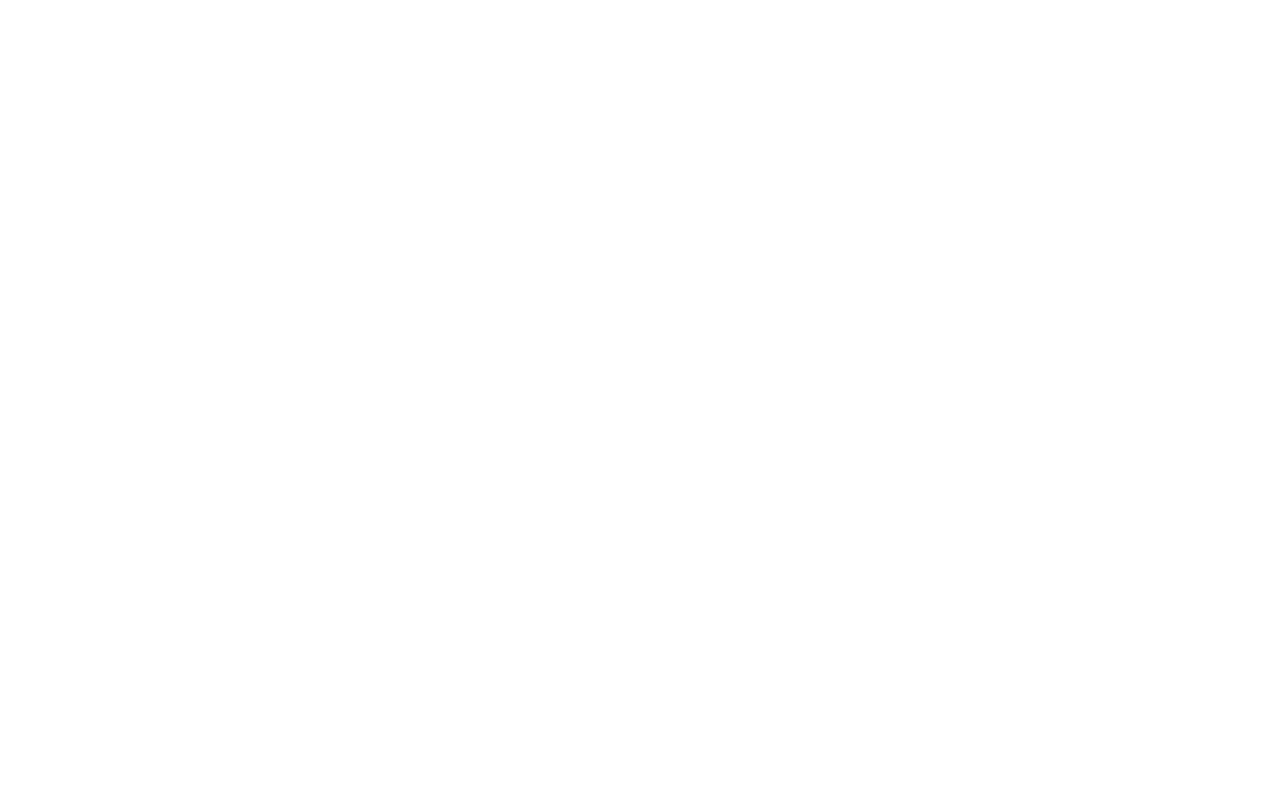
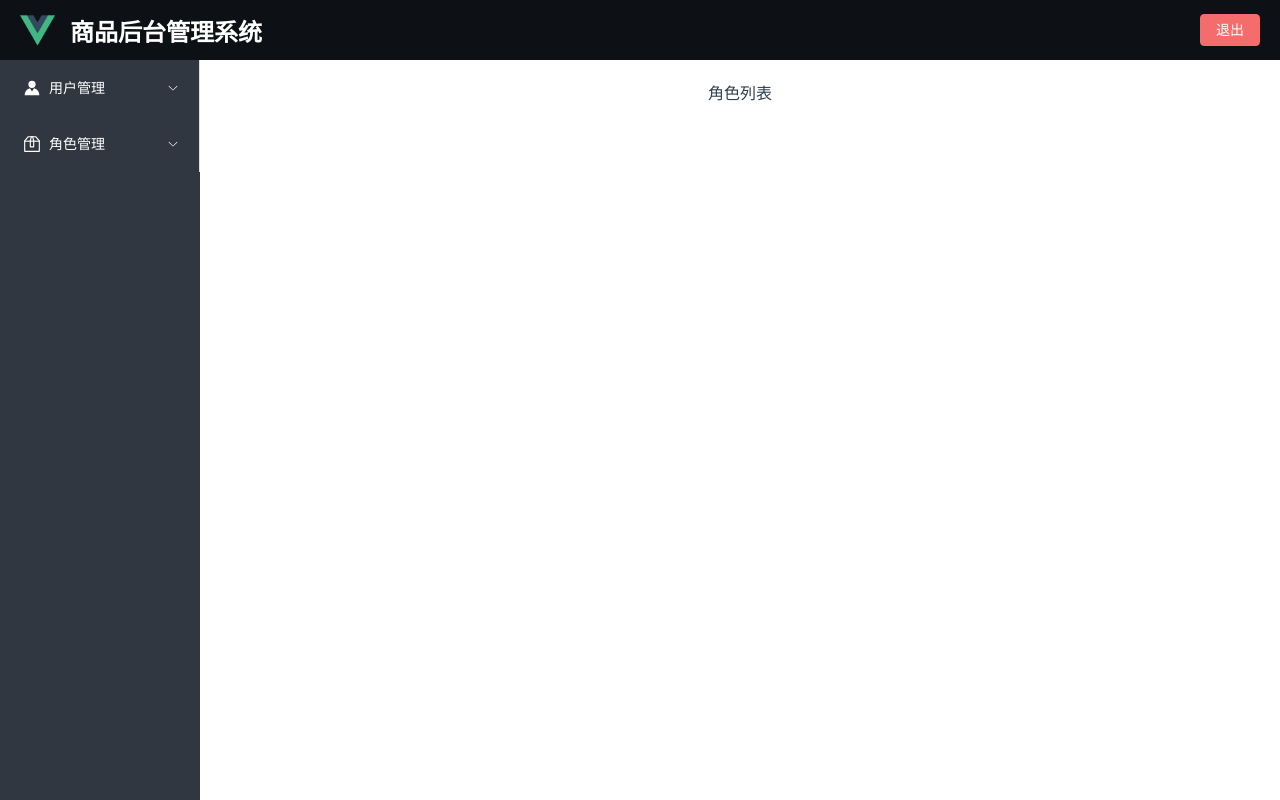
Before and after one commit to crazymen-nanke/shop, a Vue app: page /roles in a window 1280 px wide. Before the commit this address had no page. Built offline with nearby package versions, Linux system fonts and the light colour scheme.

Commit message:
创建Menu菜单与标题栏布局样式

```diff
--- a/package.json
+++ b/package.json
@@ -9,6 +9,7 @@
     "lint": "vue-cli-service lint"
   },
   "dependencies": {
+    "@element-plus/icons-vue": "^2.0.10",
     "core-js": "^3.8.3",
     "element-plus": "^2.2.28",
     "vue": "^3.2.13",
--- a/src/App.vue
+++ b/src/App.vue
@@ -4,6 +4,11 @@
 </template>
 
 <style>
+* {
+  margin: 0;
+  padding: 0;
+}
+
 #app {
   font-family: Avenir, Helvetica, Arial, sans-serif;
   -webkit-font-smoothing: antialiased;
@@ -24,4 +29,16 @@ nav a {
 nav a.router-link-exact-active {
   color: #42b983;
 }
+
+/* flex布局样式 */
+.flex-float {
+  display: flex;
+  justify-content: space-between;
+  align-items: center;
+}
+
+.flex {
+  display: flex;
+  align-items: center;
+}
 </style>
--- a/src/main.js
+++ b/src/main.js
@@ -4,4 +4,9 @@ import router from "./router";
 import store from "./store";
 import ElementPlus from "element-plus";
 import "element-plus/dist/index.css";
-createApp(App).use(store).use(router).use(ElementPlus).mount("#app");
+import * as ElementPlusIconsVue from "@element-plus/icons-vue";
+const app = createApp(App);
+for (const [key, component] of Object.entries(ElementPlusIconsVue)) {
+  app.component(key, component);
+}
+app.use(store).use(router).use(ElementPlus).mount("#app");
--- a/src/router/index.js
+++ b/src/router/index.js
@@ -6,10 +6,10 @@ const routes = [
     name: "layout",
     component: () => import("../views/layout/LayoutView.vue"),
     // 重定向指定路由地址
-    redirect: "/index",
+    redirect: "/roles",
     children: [
       {
-        path: "/index",
+        path: "/roles",
         name: "rolesList",
         component: () => import("../views/pages/RolesListView.vue"),
       },
--- a/src/views/layout/LayoutView.vue
+++ b/src/views/layout/LayoutView.vue
@@ -1,11 +1,43 @@
 <template>
     <div class="common-layout">
         <el-container>
-            <el-header>Header</el-header>
+            <el-header class="common-header flex-float">
+                <div class="flex">
+                    <img class="logo" src="../../assets/logo.png" alt="#">
+                    <h1 class="title">商品后台管理系统</h1>
+                </div>
+                <el-button type="danger">退出</el-button>
+            </el-header>
             <el-container>
-                <el-aside width="200px">
-                    <router-link to="/index">角色列表</router-link>
-                    <router-link to="/users">用户列表</router-link>
+                <el-aside class="common-aside" width="200px">
+                    <el-menu background-color="none" text-color="#fff" :router="true">
+                        <el-sub-menu index="1">
+                            <template #title>
+                                <el-icon>
+                                    <Avatar />
+                                </el-icon>
+                                <span>用户管理</span>
+                            </template>
+                            <el-menu-item-group>
+                                <el-menu-item index="/users">
+                                    用户列表
+                                </el-menu-item>
+                            </el-menu-item-group>
+                        </el-sub-menu>
+                        <el-sub-menu index="2">
+                            <template #title>
+                                <el-icon>
+                                    <Box />
+                                </el-icon>
+                                <span>角色管理</span>
+                            </template>
+                            <el-menu-item-group>
+                                <el-menu-item index="/roles">
+                                    角色列表
+                                </el-menu-item>
+                            </el-menu-item-group>
+                        </el-sub-menu>
+                    </el-menu>
                 </el-aside>
                 <el-main>
                     <router-view></router-view>
@@ -17,8 +49,37 @@
 
 
 <script>
+import { Avatar } from '@element-plus/icons-vue';
+
 
 export default {
     name: "layout",
+    components: { Avatar }
 }
 </script>
+
+<style>
+.el-container {
+    height: 100vh;
+    overflow: hidden;
+}
+
+.common-header {
+    background: rgb(13, 17, 22);
+    display: flex;
+}
+
+.common-header .logo {
+    width: 35px;
+    height: 35px;
+}
+
+.common-header .title {
+    color: white;
+    margin-left: 15px;
+}
+
+.common-aside {
+    background: rgb(48, 55, 65);
+}
+</style>
```
